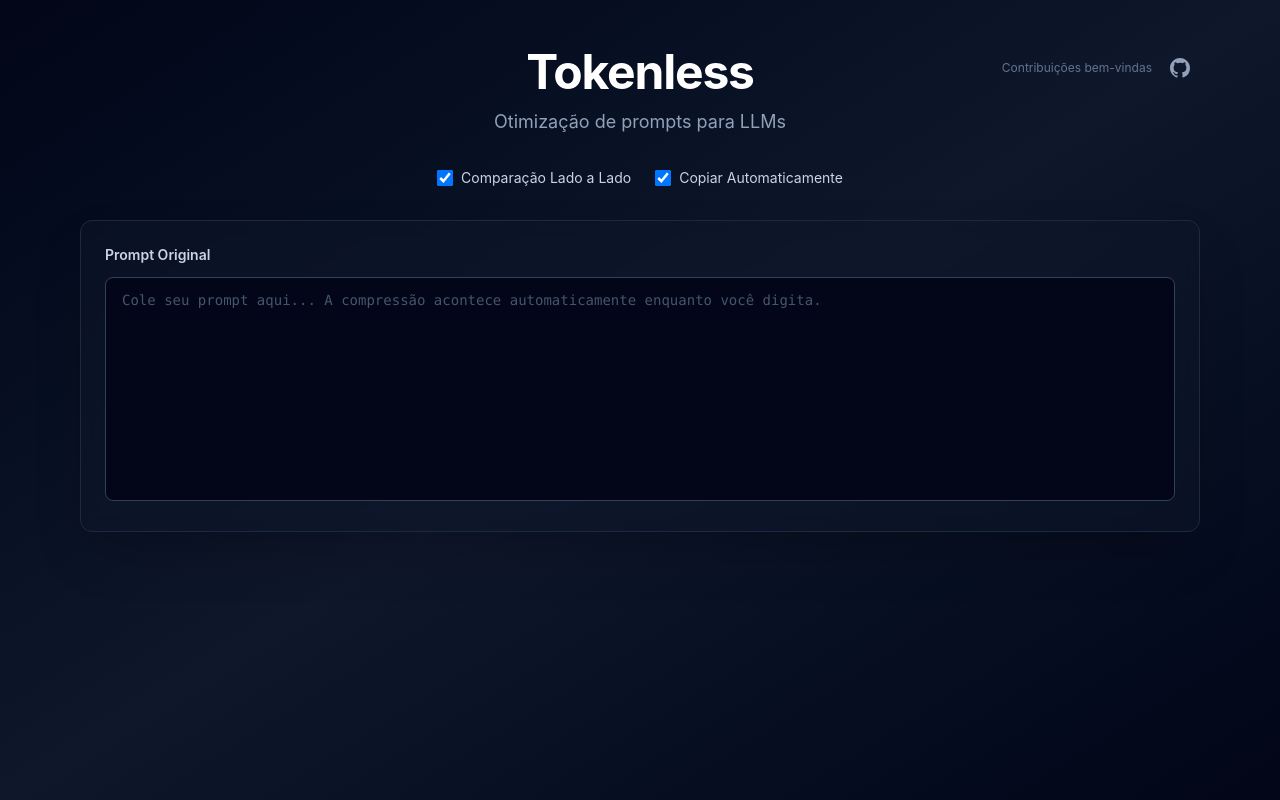
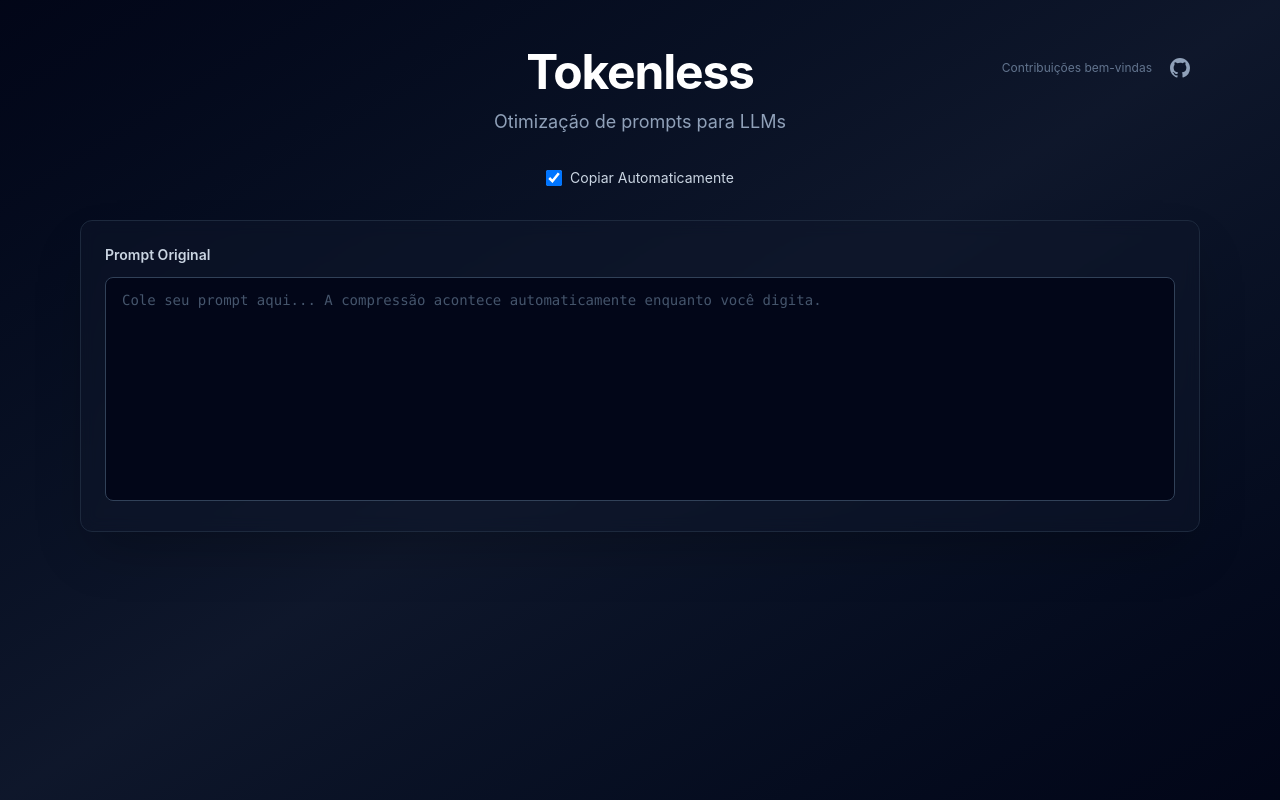
Before and after one commit to Muriel-Gasparini/tokenless, a React (Vite) app: page / in a window 1280 px wide. Built offline with nearby package versions, Linux system fonts and the light colour scheme.

Commit message:
refactor(ui): remove side-by-side toggle from settings

```diff
--- a/src/components/Settings.tsx
+++ b/src/components/Settings.tsx
@@ -1,29 +1,16 @@
 interface SettingsProps {
-  sideBySide: boolean;
   autoCopy: boolean;
   copied: boolean;
-  onSideBySideChange: (value: boolean) => void;
   onAutoCopyChange: (value: boolean) => void;
 }
 
 export const Settings = ({
-  sideBySide,
   autoCopy,
   copied,
-  onSideBySideChange,
   onAutoCopyChange,
 }: SettingsProps) => {
   return (
     <div className="flex justify-center gap-6 mb-8 animate-fade-in">
-      <label className="flex items-center gap-2 text-sm text-slate-300 cursor-pointer hover:text-white transition-colors">
-        <input
-          type="checkbox"
-          checked={sideBySide}
-          onChange={(e) => onSideBySideChange(e.target.checked)}
-          className="w-4 h-4 rounded border-slate-600 bg-slate-800 text-blue-500 focus:ring-2 focus:ring-blue-500 focus:ring-offset-0 cursor-pointer"
-        />
-        <span>Comparação Lado a Lado</span>
-      </label>
       <label className="flex items-center gap-2 text-sm text-slate-300 cursor-pointer hover:text-white transition-colors">
         <input
           type="checkbox"
```
